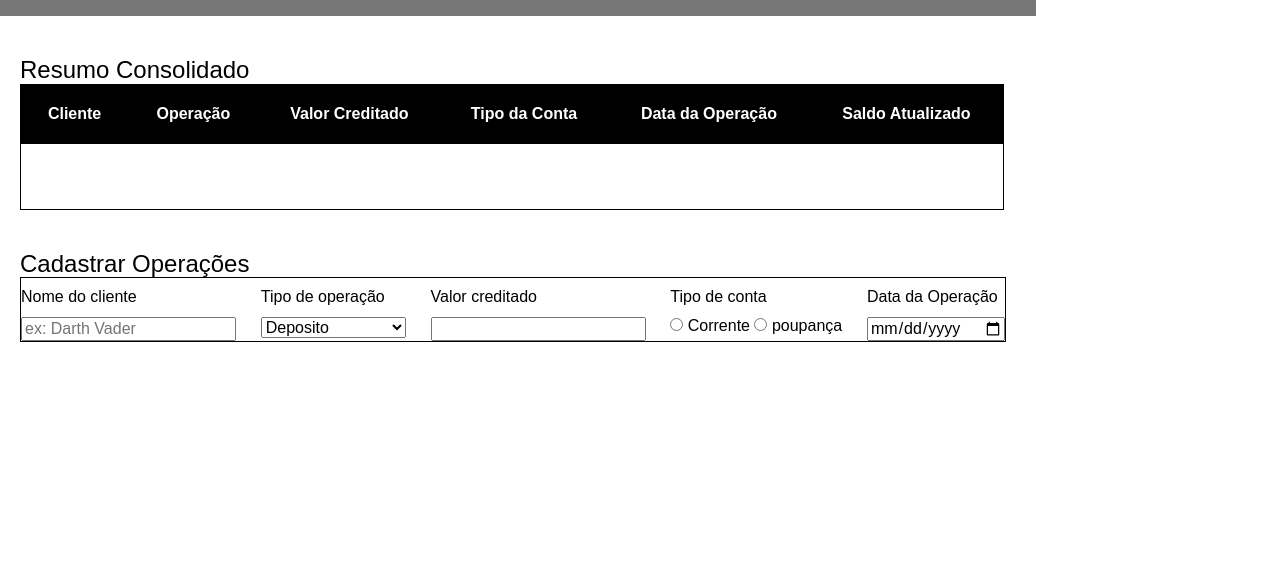
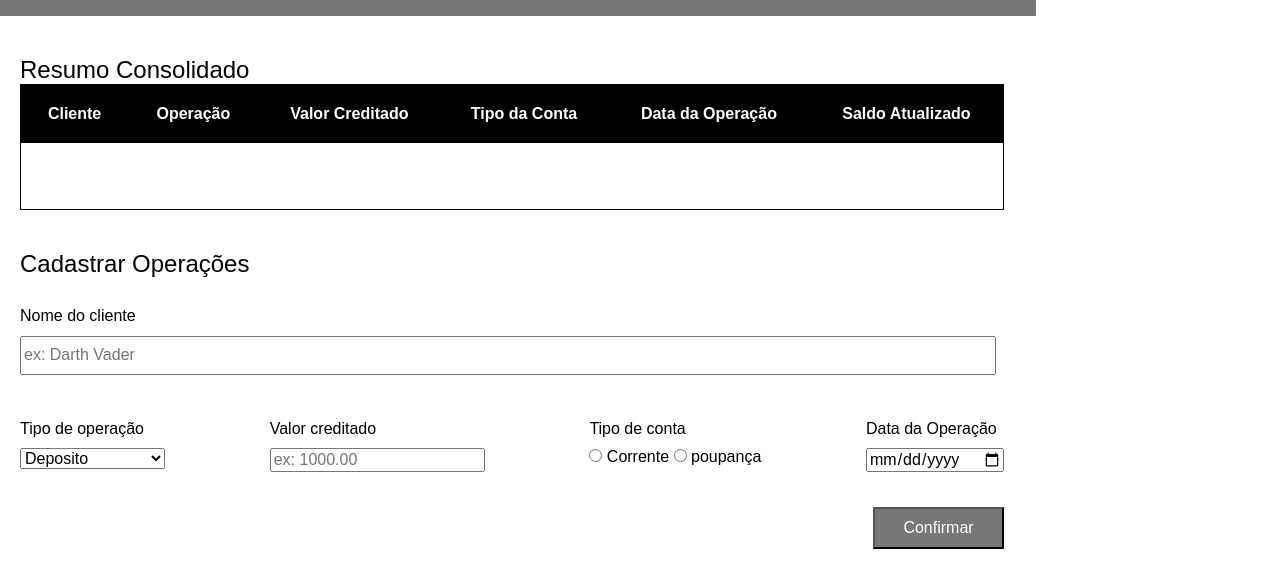
Before and after one commit to leonardoguerra1501/Projeto-CSS-Basico, a plain HTML site: page index.html in a window 1280 px wide. Shown: the part 68-656 px from the top of the page. Drawn offline with Linux system fonts and the light colour scheme.

Commit message:
Correcao do posicionamento do form nameCliente e criacao do button

```diff
--- a/css/style.css
+++ b/css/style.css
@@ -23,13 +23,7 @@ table{
     width: 984px;
     height: 126px;
 }
-tbody{
-
-    border: 1px solid;
-    /* background-color: blue; */
-}
 thead{
-    padding: 20px;
     background-color: #000;
     color: white;
 }
@@ -37,13 +31,21 @@ th{
     padding: 20px;
 }
 #corpo{
+    max-width:984px;
     margin-left: 20px;
+
+
+}
+.form_nomeCliente input{
+    width: 968px;
+    height: 33px;
+    margin-bottom: 35px;
 }
 .formulario{
     width: 984px;
     display: flex;
     justify-content: space-between;
-    border: solid 1px;
+
 }
 .label_formulario{
     padding: 10px 0;
@@ -52,4 +54,15 @@ th{
 }
 #titulo_fomulario{
     margin-top: 40px;
+    margin-bottom: 20px;
 }
+button{
+    width: 131px;
+    height: 42px;
+    margin-top: 35px;
+    float: right;
+    background-color: #777;
+    color: white;
+    font-weight: 500;
+    cursor: pointer;
+}
--- a/index.html
+++ b/index.html
@@ -57,12 +57,15 @@
 
         <div>
             <h2 id="titulo_fomulario">Cadastrar Operações</h2>
-            <form method="post" class="formulario">
 
+            <form class="form_nomeCliente" method="post">
                 <div class="item_inline">
                     <label class="label_formulario" for="Nome">Nome do cliente</label>
                     <input id="linha_toda" type="text" placeholder="ex: Darth Vader" id="Nome">
                 </div>
+            </form>
+
+            <form method="post" class="formulario">
 
                 <div class="item_formulario">
                     <label class="label_formulario" for="operacao">Tipo de operação</label>
@@ -76,7 +79,7 @@
                 </div>
                 <div class="item_formulario">
                     <label class="label_formulario" for="valor">Valor creditado</label>
-                    <input type="number" id="valor">
+                    <input type="number" id="valor" placeholder="ex: 1000.00">
                 </div>
                 <div>
                     <label class="label_formulario" for="radio_select">Tipo de conta</label>
@@ -93,6 +96,8 @@
                     <input type="date" id="Data">
                 </div>
             </form>
+            <a href="#"><button>Confirmar</button></a>
+
 
         </div>
     </section>
```
